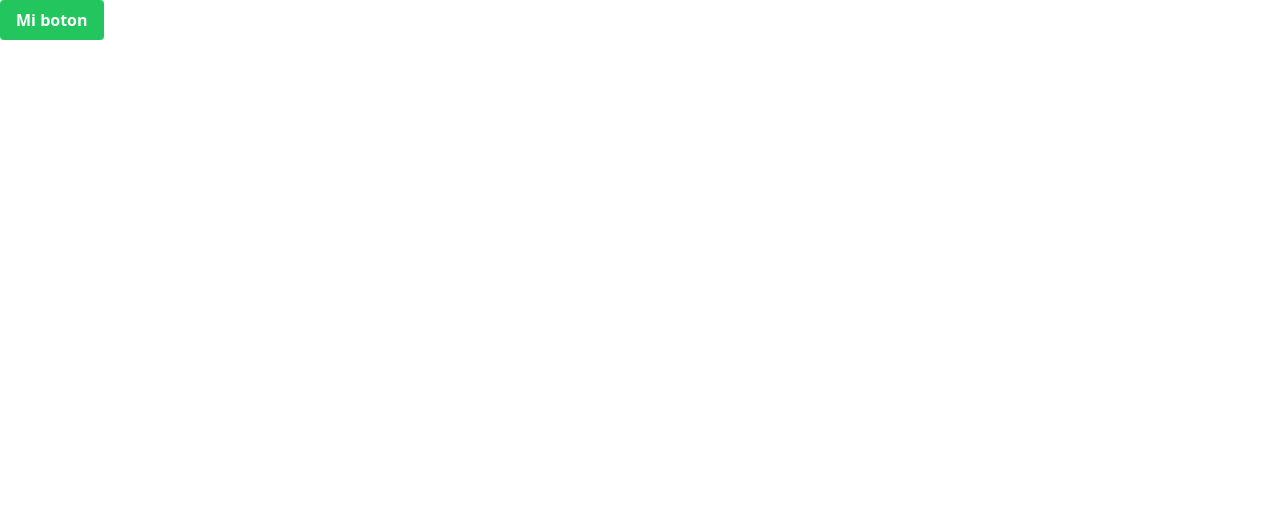
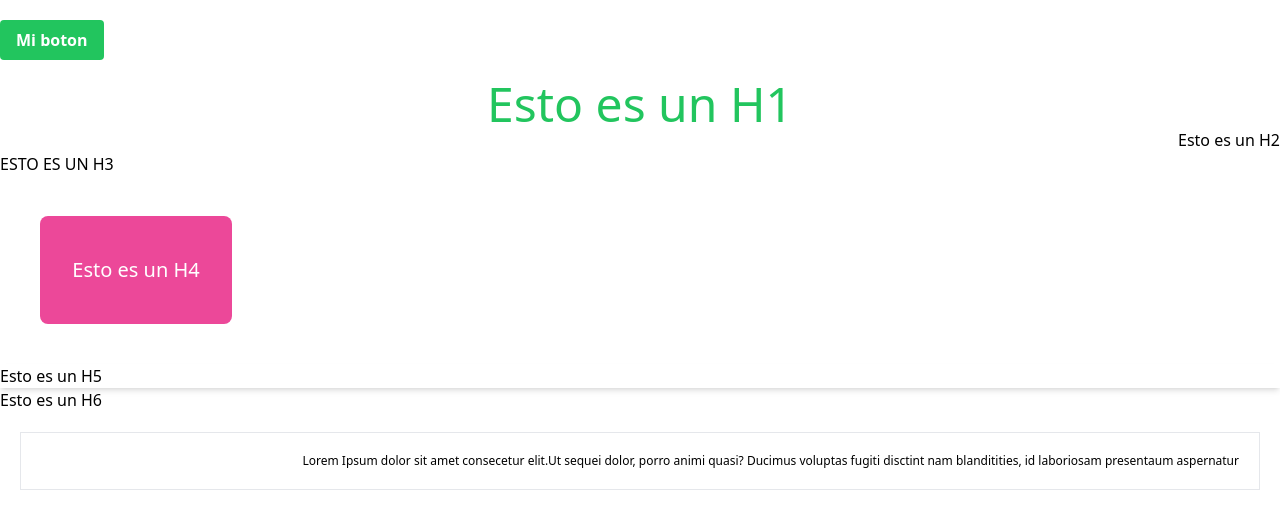
Before and after one commit to Fercho2022/Curso_TailwindCss, a plain HTML site: page prueba-4.html in a window 1280 px wide. Drawn offline with nearby package versions, Linux system fonts and the light colour scheme.

Commit message:
pràctica 1 tailwindCss

```diff
--- a/prueba-4.html
+++ b/prueba-4.html
@@ -7,6 +7,22 @@
     <script src="https://cdn.tailwindcss.com"></script>
 </head>
 <body>
-    <button class="bg-blue-500 sm:bg-orange-400 lg:bg-green-500 hover:bg-blue-700 text-white font-bold py-2 px-4 rounded">Mi boton</button>
+    <div class="container mx-auto">
+        <button class="bg-blue-500 sm:bg-orange-400 lg:bg-green-500 hover:bg-blue-700 text-white font-bold py-2 px-4 rounded mt-5">Mi boton</button>
+        <h1 class="mt-5 text-green-500 text-5xl text-center">Esto es un H1</h1>
+        <h2 class="text-right">Esto es un H2</h2>
+        <h3 class="uppercase">Esto es un H3</h3>
+        <h4 class="w-48 text-xl bg-pink-500 text-white text-center py-10 px-5 m-10 rounded-lg">Esto es un H4</h4>
+        <h5 class="shadow-md">Esto es un H5</h5>
+        <h6>Esto es un H6</h6>
+        <div class="my-5 mx-5 p-5 border">
+            <p class="text-xl sm:text-xs text-right">Lorem Ipsum dolor sit amet consecetur elit.Ut sequei dolor,
+                 porro animi quasi? Ducimus voluptas fugiti disctint nam
+                 blanditities, id laboriosam presentaum aspernatur
+            </p>
+        </div>
+
+    </div>
+
 </body>
 </html>
```
